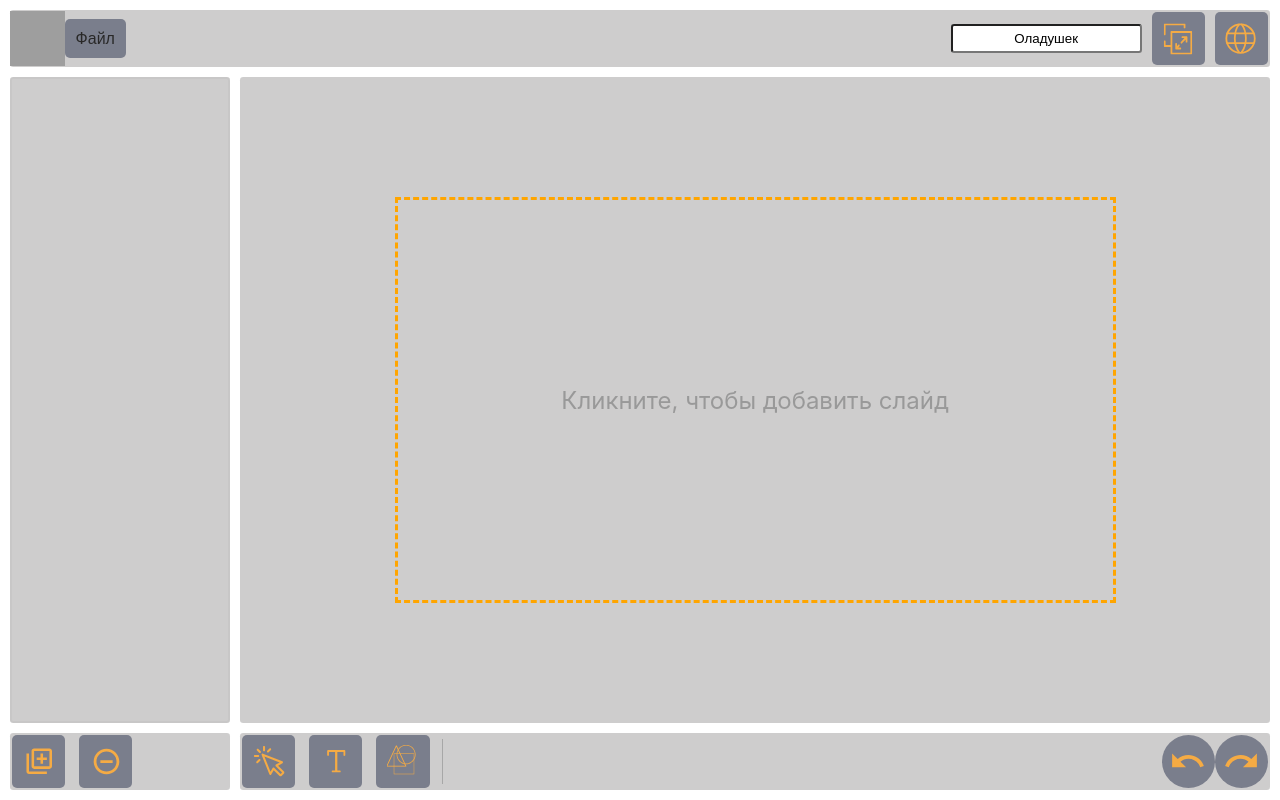
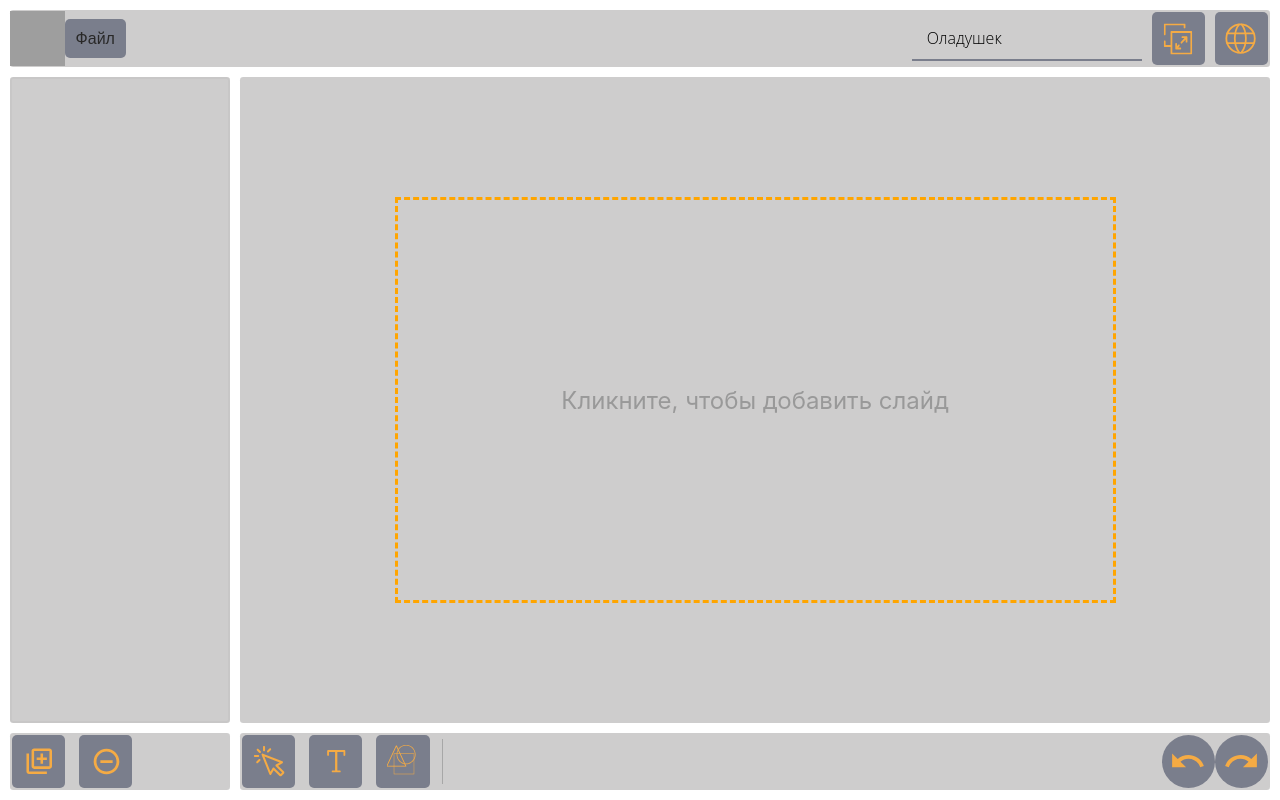
Before and after one commit to pklgn/project-os, a React (Create React App) app: page / in a window 1280 px wide. Built offline with nearby package versions, Linux system fonts and the light colour scheme; grey boxes are pictures that could not be loaded.

Commit message:
dev-10-ermakov Добавил GhostInput

```diff
--- a/src/components/common/AdaptiveInputField/AdaptiveInputField.module.css
+++ b/src/components/common/AdaptiveInputField/AdaptiveInputField.module.css
@@ -1,14 +1,22 @@
-.input {
-    grid-area: presentation-name-input-field;
-    max-height: 20px;
-    align-self: center;
-    padding: 5px;
-    justify-self: center;
+.ghost-input {
+    display: block;
+    font-weight: 300;
+    font-size: 1em;
+    border: 0;
     outline: none;
-    border-radius: 0.2rem;
-    text-align: center;
+    -webkit-box-sizing: border-box;
+    -moz-box-sizing: border-box;
+    box-sizing: border-box;
+    background: transparent;
+    font-family: Open Sans, Verdana, serif;
+    padding: 10px 15px;
+    -webkit-transition: all 0.2s;
+    -moz-transition: all 0.2s;
+    -o-transition: all 0.2s;
+    transition: all 0.2s;
+    border-bottom: 2px solid rgba(102, 107, 124, 0.8);
 }
 
-.input:focus {
-    border-color: #e59035;
+.ghost-input:focus {
+    border-color: #ffa322;
 }
--- a/src/components/common/AdaptiveInputField/AdaptiveInputField.tsx
+++ b/src/components/common/AdaptiveInputField/AdaptiveInputField.tsx
@@ -14,7 +14,7 @@ export function AdaptiveInputField(props: AdaptiveInputFieldPropsType): JSX.Elem
     return (
         <input
             id={props.id}
-            className={styles.input}
+            className={styles['ghost-input']}
             type="text"
             maxLength={props.maxLength}
             value={props.value}
```
